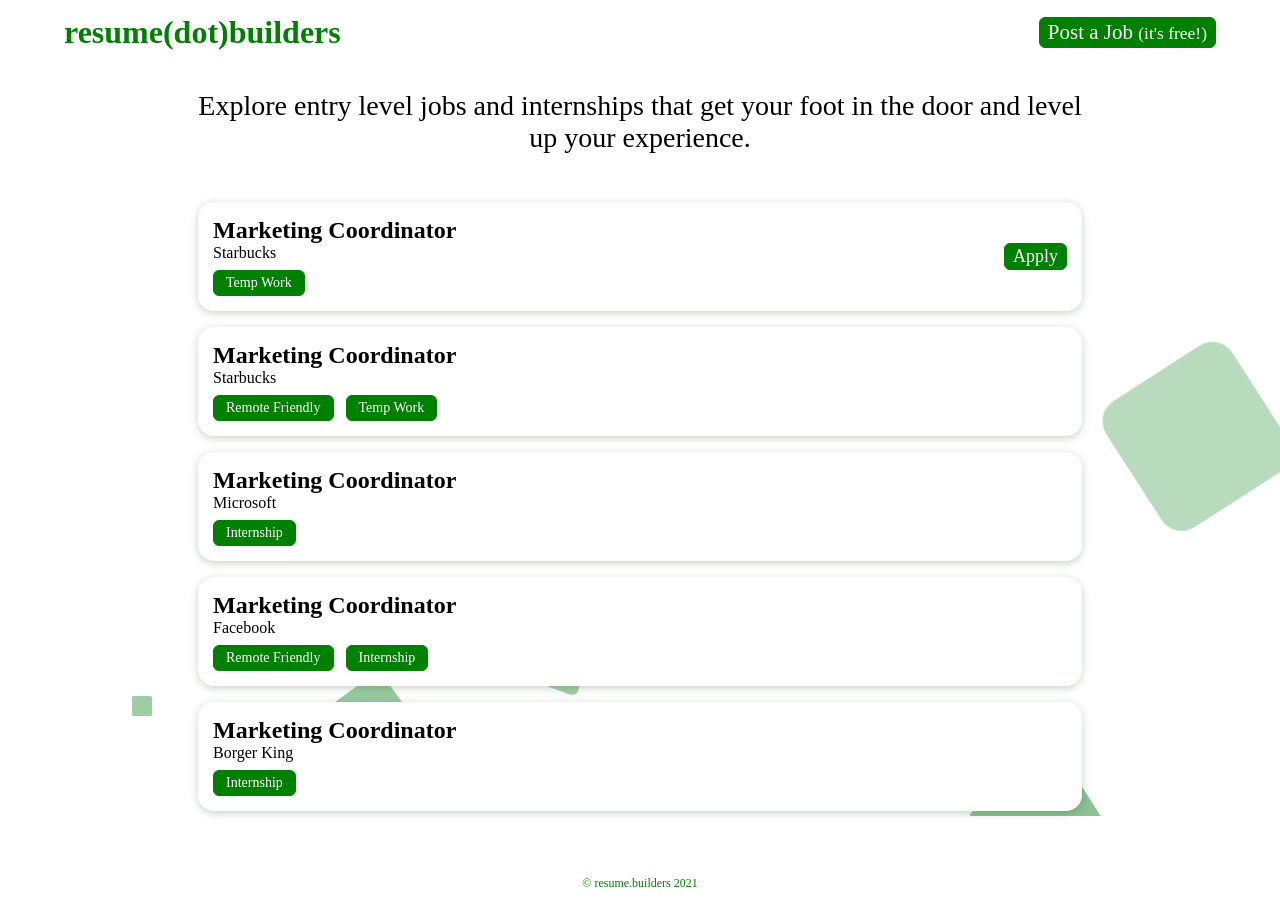
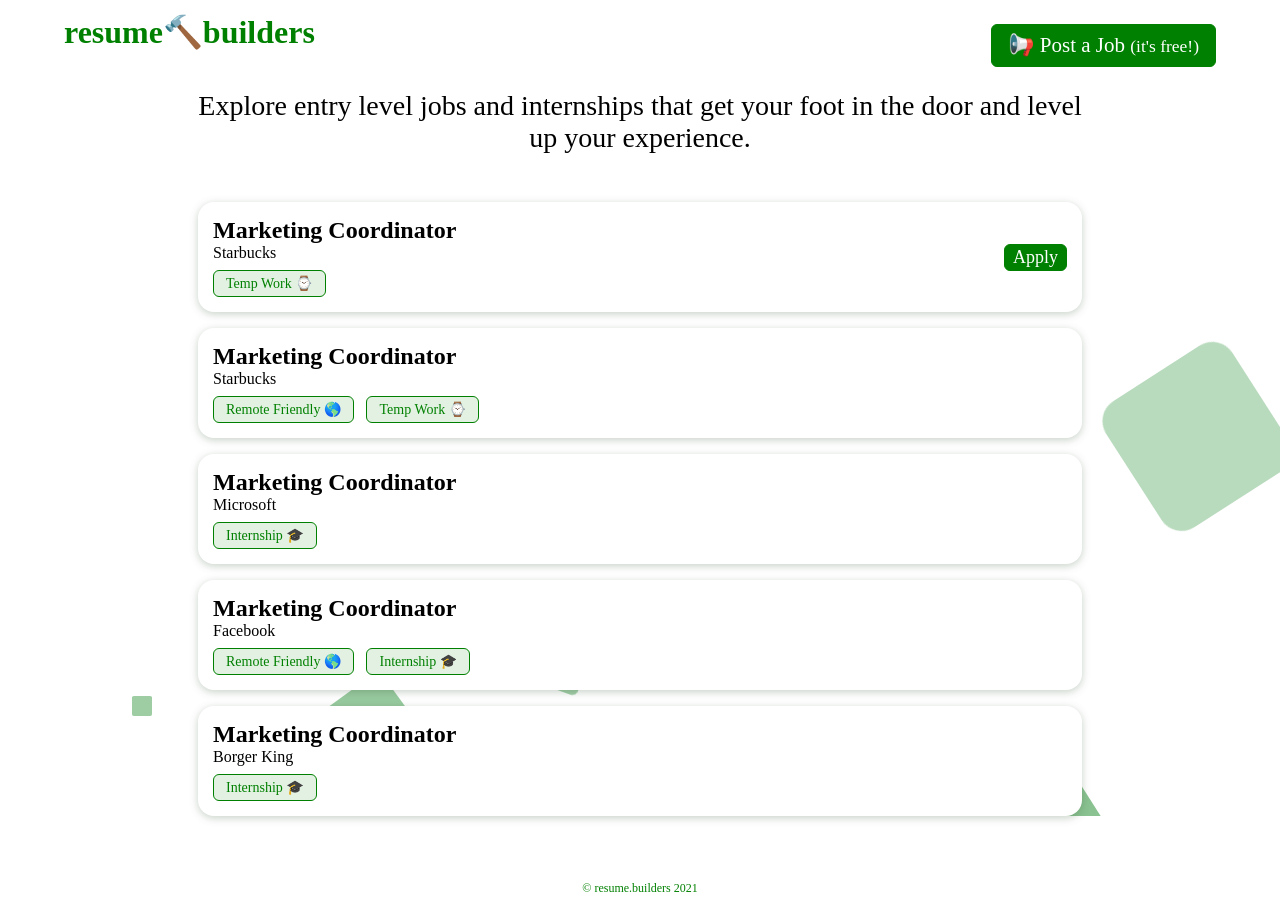
Before and after one commit to patrickstracey/resumebuilders, a Vue app: page / in a window 1280 px wide. Shown: the top 912 px of the page. Built offline with nearby package versions, Linux system fonts and the light colour scheme.

Commit message:
emojis 🔥

```diff
--- a/src/components/detail/JobDetail.vue
+++ b/src/components/detail/JobDetail.vue
@@ -10,12 +10,25 @@
           class="attribute"
         >
           {{ attribute }}
+          <span v-if="attribute === 'Remote Friendly'">🌎</span>
+          <span v-else-if="attribute === 'Internship'">🎓</span>
+          <span v-else-if="attribute === 'Temp Work'">⌚</span>
         </p>
       </div>
     </div>
     <div class="details">
       {{ job.description }}
     </div>
+
+    <a
+      v-bind:href="job.url"
+      v-if="job.url"
+      target="_blank"
+      rel="noopener noreferrer"
+      class="link"
+      id="apply-btn"
+      >Apply</a
+    >
   </div>
 </template>
 
@@ -72,8 +85,16 @@
   border: 1px solid green;
   border-radius: 6px;
   padding: 4px 12px 4px 12px;
-  background-color: green;
-  color: white;
+  background-color: rgba(0, 128, 0, 0.11);
+  color: green;
   font-size: 14px;
 }
+
+#apply-btn {
+  padding: 8px 16px 8px 16px;
+  margin-top: 24px;
+  cursor: pointer;
+  align-self: center;
+  font-weight: 300;
+}
 </style>
--- a/src/components/global/TheHeader.vue
+++ b/src/components/global/TheHeader.vue
@@ -1,11 +1,9 @@
 <template>
   <header>
     <div class="holder flex-row">
-      <router-link to="/" id="home-link"
-        ><h1>resume(dot)builders</h1></router-link
-      >
+      <router-link to="/" id="home-link"><h1>resume🔨builders</h1></router-link>
       <router-link to="/newjob" class="link" id="post-link"
-        >Post a Job <small>(it's free!)</small></router-link
+        >📢 Post a Job <small>(it's free!)</small></router-link
       >
     </div>
   </header>
@@ -37,8 +35,12 @@
 #post-link {
   margin-top: auto;
   margin-bottom: auto;
+  font-size: 21px;
+  padding: 8px 16px 8px 16px;
+  margin-top: 24px;
+  cursor: pointer;
+  align-self: center;
   font-weight: 300;
-  font-size: 21px;
 }
 
 #home-link {
--- a/src/components/jobs/JobCard.vue
+++ b/src/components/jobs/JobCard.vue
@@ -12,6 +12,9 @@
               class="attribute"
             >
               {{ attribute }}
+              <span v-if="attribute === 'Remote Friendly'">🌎</span>
+              <span v-else-if="attribute === 'Internship'">🎓</span>
+              <span v-else-if="attribute === 'Temp Work'">⌚</span>
             </p>
           </div>
         </div>
@@ -96,8 +99,8 @@
   border: 1px solid green;
   border-radius: 6px;
   padding: 4px 12px 4px 12px;
-  background-color: green;
-  color: white;
+  background-color: rgba(0, 128, 0, 0.11);
+  color: green;
   font-size: 14px;
 }
 
```
